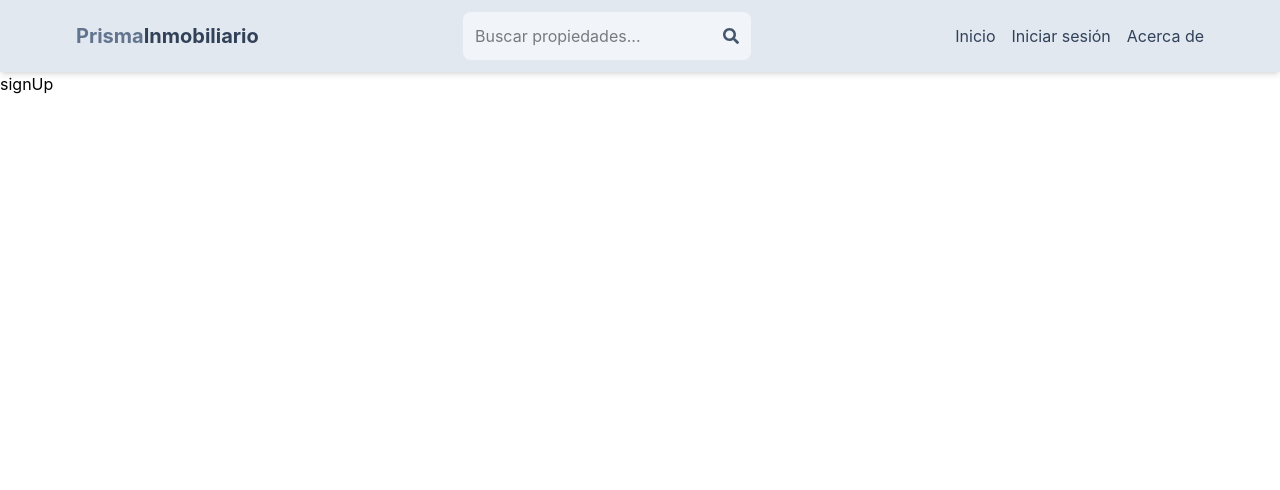
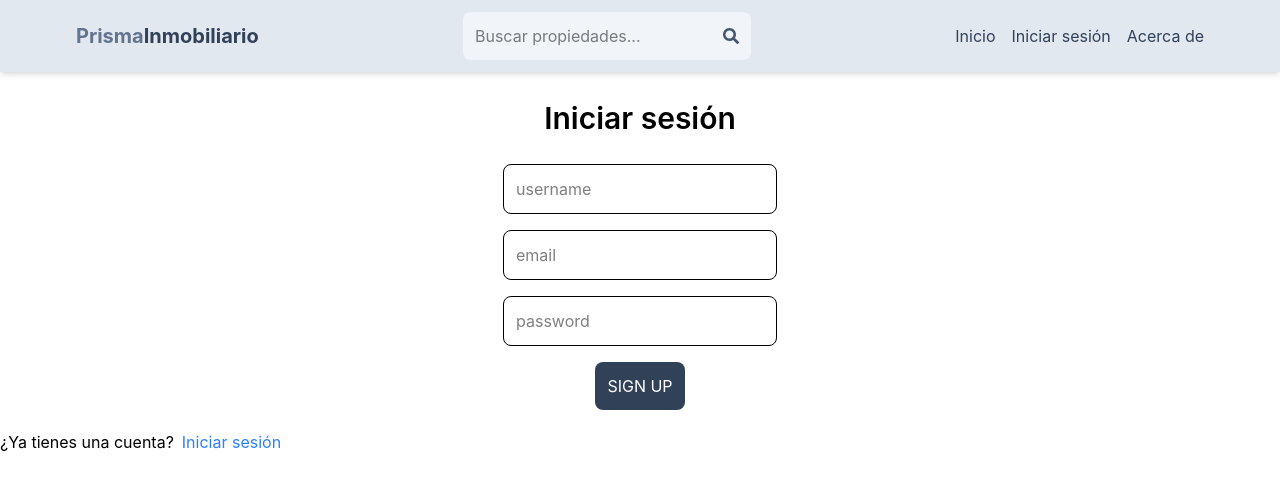
Before and after one commit to Riscanevo/MercadoInmoviliario_MERN, a React (Vite) app in the folder client/: page /sign-up in a window 1280 px wide. Shown: the top 490 px of the page. Built offline with nearby package versions, Linux system fonts and the light colour scheme.

Commit message:
feat: complete sign up page ui

```diff
--- a/client/src/pages/SignUp.jsx
+++ b/client/src/pages/SignUp.jsx
@@ -1,7 +1,45 @@
-import React from 'react'       // eslint-disable-line no-unused-vars
+ import {Link} from 'react-router-dom'    // eslint-disable-line no-unused-vars
 
-export default function signUp() {
+
+export default function SignUp() {
   return (
-    <div>signUp</div>
+    <div>
+        <h1 className='text-3xl text-center font-semibold my-7'>Iniciar sesión</h1>
+      <form className='flex flex-col items-center gap-4'>
+      <input
+          type='text'
+          placeholder='username'
+          className='border p-3 rounded-lg'
+          id='username'
+        />
+
+        <input
+          type='email'
+          placeholder='email'
+          className='border p-3 rounded-lg'
+          id='email'
+        />
+
+        <input
+            type='password'
+            placeholder='password'
+            className='border p-3 rounded-lg'
+            id='password'
+        />
+
+         <button
+          className='bg-slate-700 text-white p-3 rounded-lg uppercase hover:opacity-95 disabled:opacity-80'>Sign Up
+          </button>
+
+      </form>
+      <div className='flex gap-2 mt-5'>
+        <p>¿Ya tienes una cuenta?</p>
+
+        <Link to='/sign-in'>
+          <span className='text-blue-500'>Iniciar sesión</span>
+        </Link>
+
+      </div>
+    </div>
   )
 }
```
